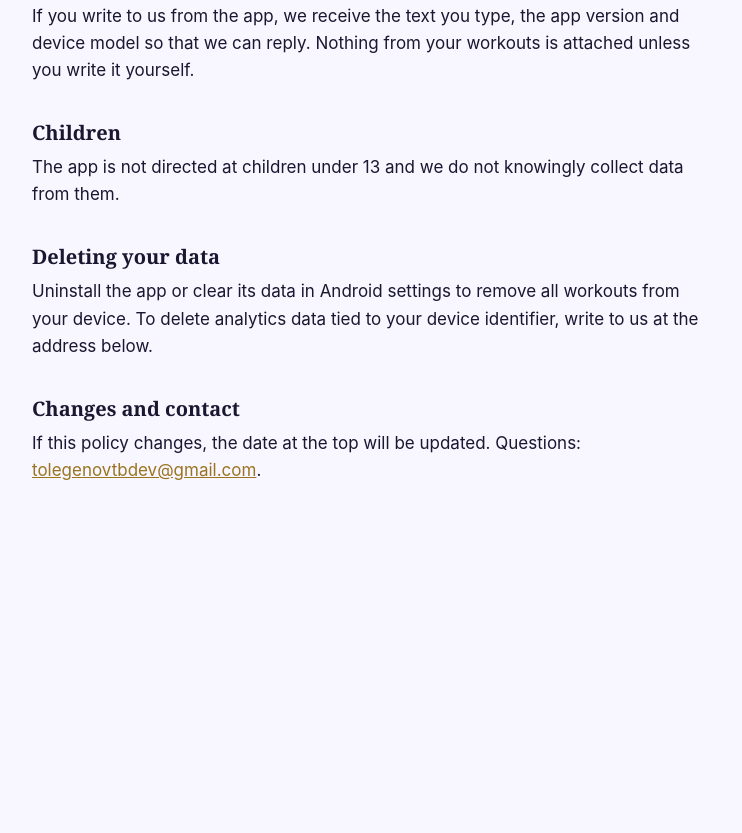
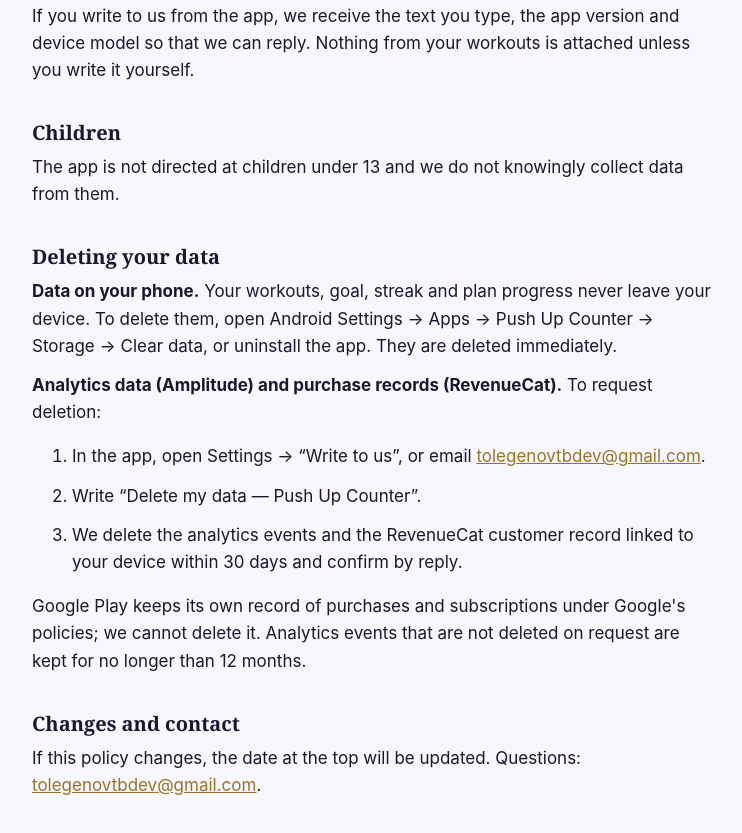
Before and after one commit to Timaaaaaa/app-legal, a plain HTML site: page pushups/privacy/index.html in a window 1280 px wide. Shown: the part 1723-2556 px from the top of the page, without its empty margins (268-1010 px from the left). Before the commit the page ends 2283 px from the top, so only its background shows below. Drawn offline with Linux system fonts and the light colour scheme.

Commit message:
Push Up Counter: data deletion steps

```diff
--- a/pushups/privacy/index.html
+++ b/pushups/privacy/index.html
@@ -46,8 +46,15 @@
 <h2>Children</h2>
 <p>The app is not directed at children under 13 and we do not knowingly collect data from them.</p>
 
-<h2>Deleting your data</h2>
-<p>Uninstall the app or clear its data in Android settings to remove all workouts from your device. To delete analytics data tied to your device identifier, write to us at the address below.</p>
+<h2 id="delete">Deleting your data</h2>
+<p><strong>Data on your phone.</strong> Your workouts, goal, streak and plan progress never leave your device. To delete them, open Android Settings → Apps → Push Up Counter → Storage → Clear data, or uninstall the app. They are deleted immediately.</p>
+<p><strong>Analytics data (Amplitude) and purchase records (RevenueCat).</strong> To request deletion:</p>
+<ol>
+<li>In the app, open Settings → “Write to us”, or email <a href="mailto:tolegenovtbdev@gmail.com">tolegenovtbdev@gmail.com</a>.</li>
+<li>Write “Delete my data — Push Up Counter”.</li>
+<li>We delete the analytics events and the RevenueCat customer record linked to your device within 30 days and confirm by reply.</li>
+</ol>
+<p>Google Play keeps its own record of purchases and subscriptions under Google's policies; we cannot delete it. Analytics events that are not deleted on request are kept for no longer than 12 months.</p>
 
 <h2>Changes and contact</h2>
 <p>If this policy changes, the date at the top will be updated. Questions: <a href="mailto:tolegenovtbdev@gmail.com">tolegenovtbdev@gmail.com</a>.</p>
```
